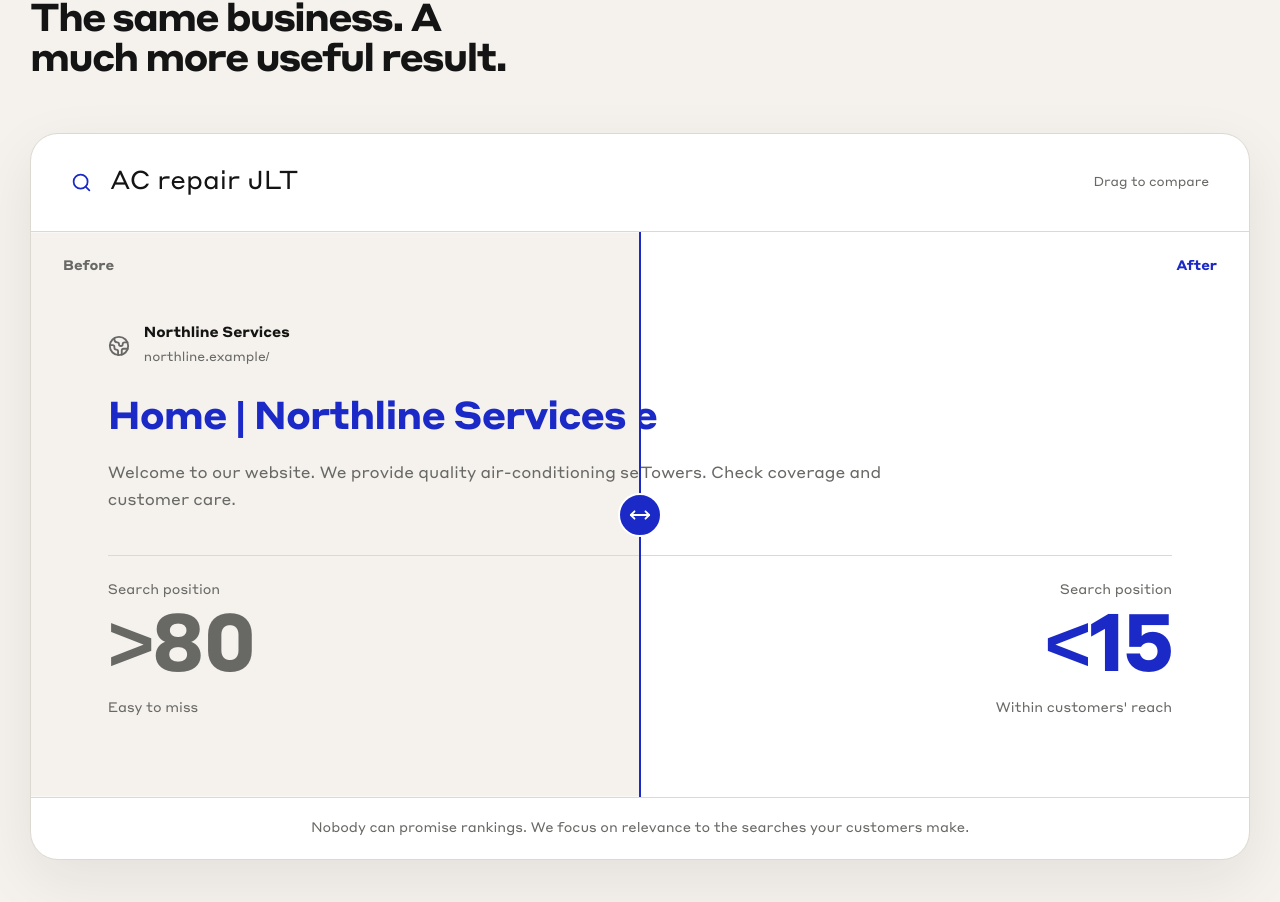
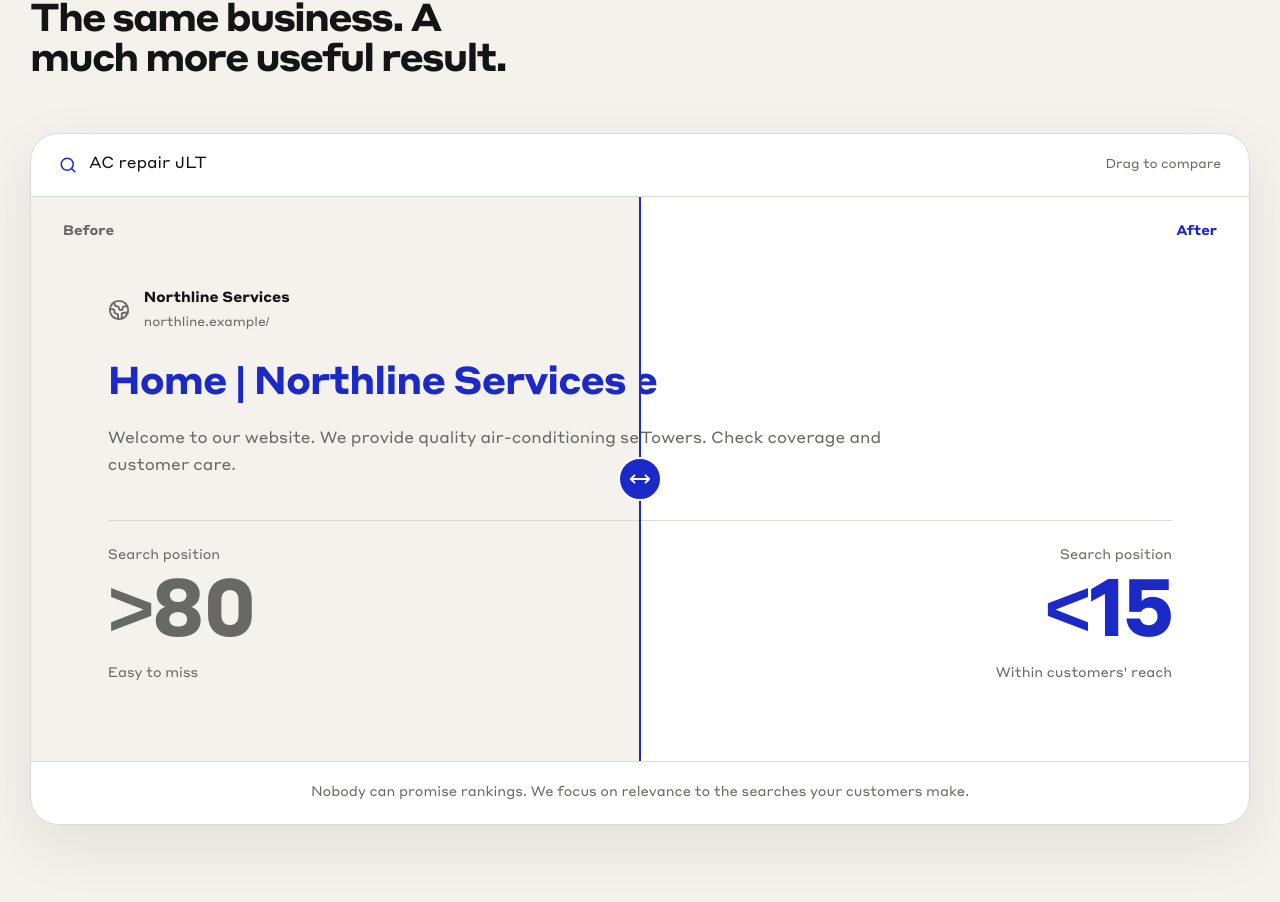
Before and after one commit to AdiKsOnDev/leakproof, a React (Vite) app: page /services/local-search-setup in a window 1280 px wide. Shown: the part 967-1869 px from the top of the page. Built offline with nearby package versions, Linux system fonts and the light colour scheme.

Commit message:
fix(site-ui): reduce search preview toolbar size

```diff
--- a/src/components/LocalSearchPreview.tsx
+++ b/src/components/LocalSearchPreview.tsx
@@ -28,7 +28,7 @@ export function LocalSearchPreview() {
   return (
     <div className="search-preview">
       <div className="search-preview__toolbar">
-        <div className="search-preview__query"><Search size={21} aria-hidden="true" />AC repair JLT</div>
+        <div className="search-preview__query"><Search size={18} aria-hidden="true" />AC repair JLT</div>
         <span id="search-preview-hint">Drag to compare</span>
       </div>
 
--- a/src/styles/_search-preview.scss
+++ b/src/styles/_search-preview.scss
@@ -13,15 +13,15 @@
   align-items: center;
   justify-content: space-between;
   gap: 24px;
-  padding: 28px 40px;
+  padding: 18px 28px;
   border-bottom: 1px solid $line;
 }
 
 .search-preview__query {
   display: flex;
   align-items: center;
-  gap: 18px;
-  font-size: clamp(1.1rem, 2vw, 1.6rem);
+  gap: 12px;
+  font-size: 1rem;
 }
 
 .search-preview__query svg { color: $blue; }
@@ -157,7 +157,7 @@
 
 @media (max-width: 560px) {
   .search-preview { border-radius: $radius; }
-  .search-preview__toolbar { align-items: flex-start; flex-direction: column; gap: 12px; padding: 24px; }
+  .search-preview__toolbar { align-items: flex-start; flex-direction: column; gap: 10px; padding: 16px 20px; }
   .search-preview__result { padding: 84px 24px 40px; }
   .search-preview__state { left: 24px; }
   .search-preview__result--after .search-preview__state { right: 24px; }
```
